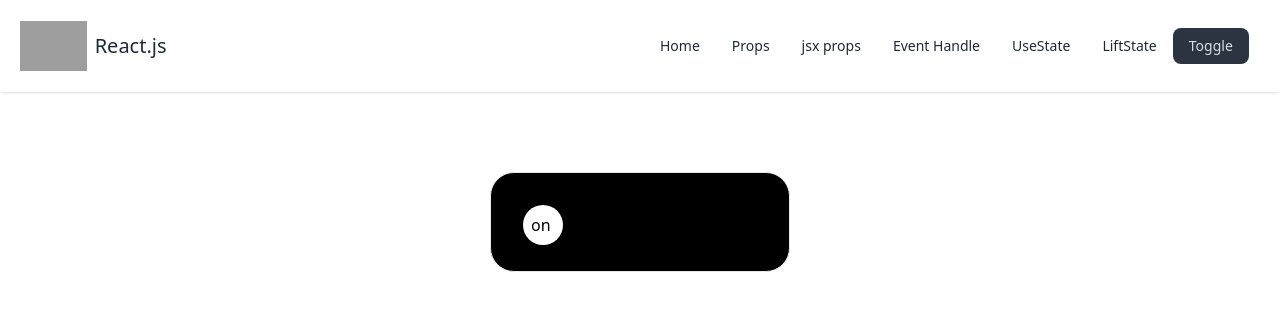
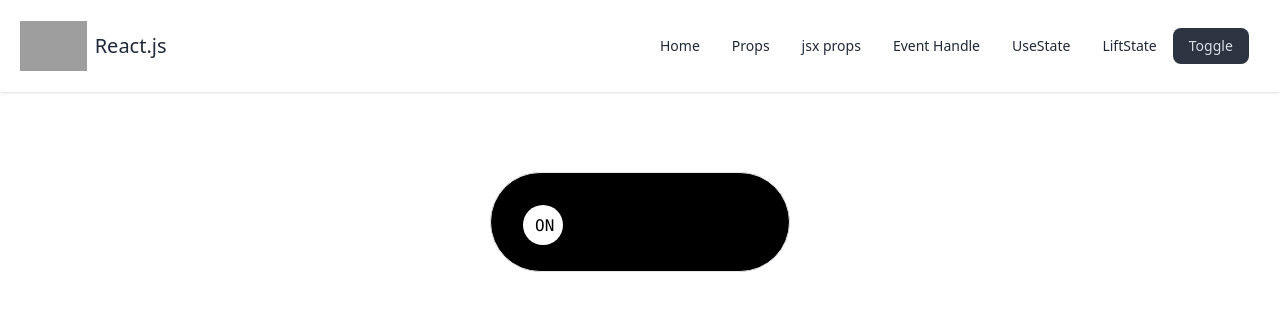
Before and after one commit to minhazapon/react-2025-part2, a React (Vite) app: page /toggle in a window 1280 px wide. Shown: the top 310 px of the page. Built offline with nearby package versions, Linux system fonts and the light colour scheme; grey boxes are pictures that could not be loaded.

Commit message:
added file

```diff
--- a/src/toggle file/Toggle.jsx
+++ b/src/toggle file/Toggle.jsx
@@ -9,9 +9,9 @@ function Toggle() {
         <>
             <div className=" m-20 ">
                 <div className=" flex justify-center mt-20 ">
-                    <div className=" border-[1px]  h-[100px] w-[300px] p-8 rounded-3xl bg-black ">
-                        <div className="  bg-white text-black h-[40px] w-[40px] p-2 rounded-full  ">
-                            <span className=" cursor-pointer"> {isOpen ? "Off" : "on"} </span>
+                    <div className=" border-[1px]  h-[100px] w-[300px] p-8 rounded-full bg-black ">
+                        <div className="  bg-white text-black h-[40px] w-[40px] p-2 rounded-full cursor-pointer  ">
+                            <span className=" font-mono  ml-1 "> {isOpen ? "OFF" : "ON"} </span>
                         </div>
                     </div>
                 </div>
```
